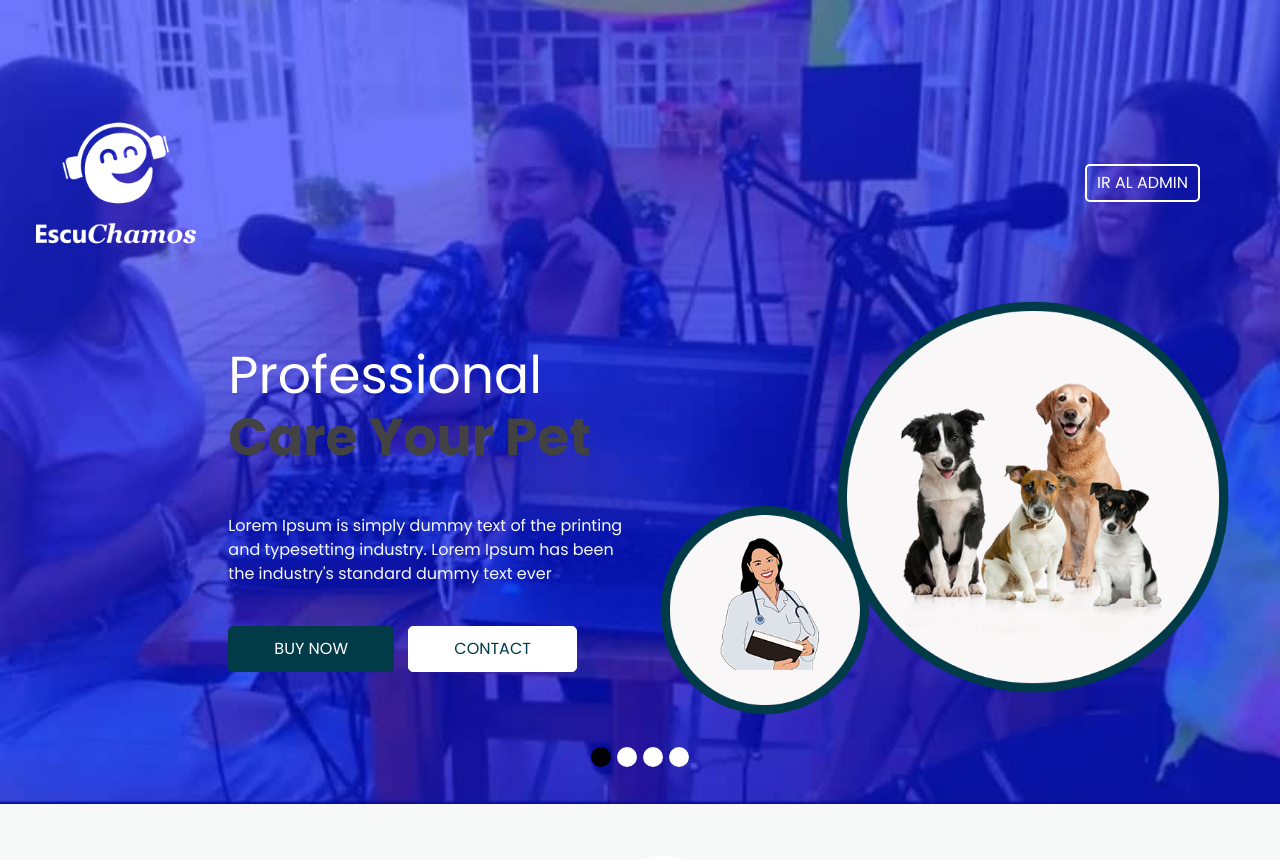
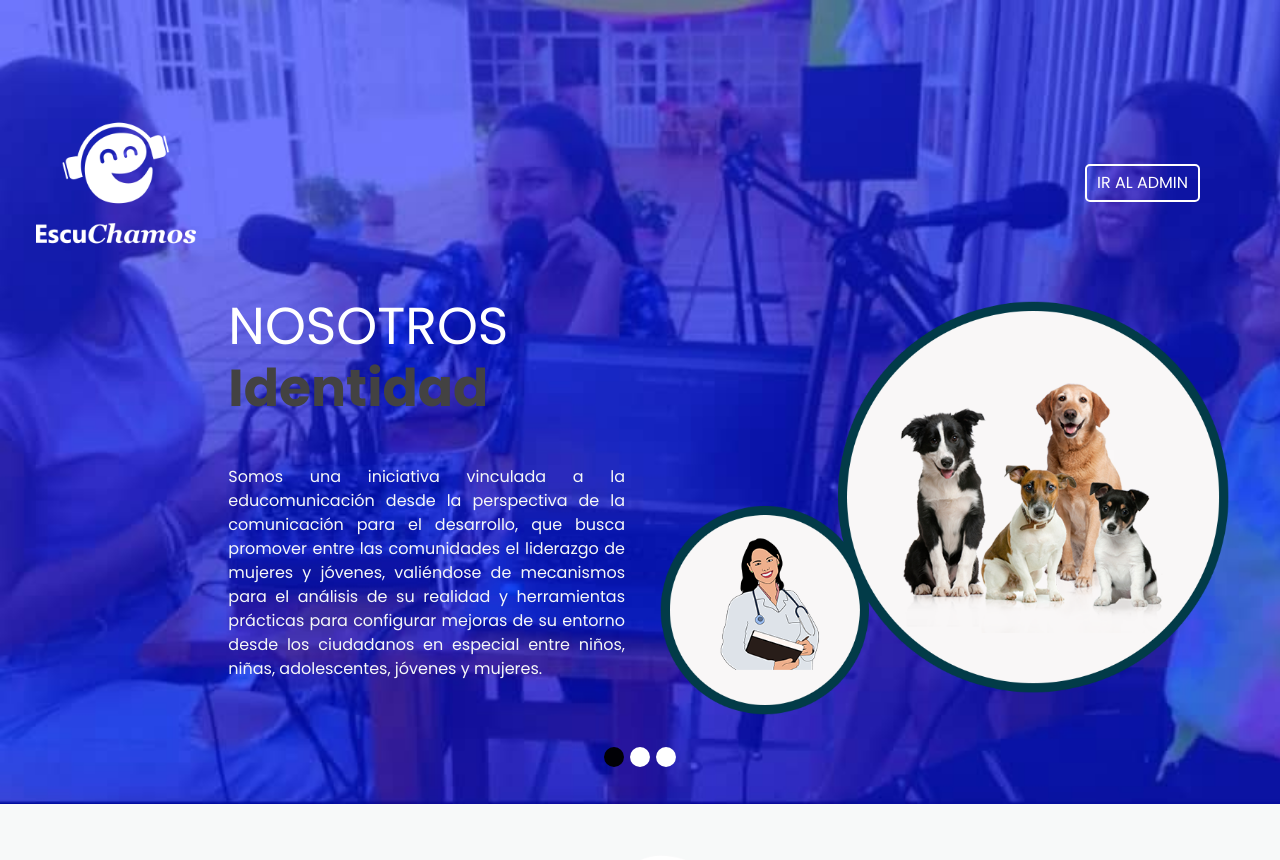
Before and after one commit to SusanDepablos/EscuChamosDjango, a Django app: page /index in a window 1280 px wide. Shown: the top 860 px of the page. Run offline with Django 5.2, Linux system fonts and the light colour scheme; parts of the project's set-up code (start-up, migrations or seed data) failed here and were passed over; some libraries are stand-ins or nearby versions.

Commit message:
arreglos vision, mision, identidad

```diff
--- a/core/templates/index.html
+++ b/core/templates/index.html
@@ -34,22 +34,16 @@
 
 <body>
   <div class="hero_area">
-
-
     <section class=" slider_section position-relative">
-
       <table>
         <tr>
           <td>
             <div class="container-fluid">
               <nav class="navbar navbar-expand-lg custom_nav-container ">
-
                 <img src="{% static 'images/logo-blanco.png' %}" alt="" class="img">
-
                 <form class="form-inline my-2 my-lg-0 ml-auto mb-3 mb-lg-0">
                   <a href="/admin/">Ir al Admin</a>
                 </form>
-
               </nav>
             </div>
           </td>
@@ -61,7 +55,6 @@
           <li data-target="#carouselExampleIndicators" data-slide-to="0" class="active"></li>
           <li data-target="#carouselExampleIndicators" data-slide-to="1"></li>
           <li data-target="#carouselExampleIndicators" data-slide-to="2"></li>
-          <li data-target="#carouselExampleIndicators" data-slide-to="3"></li>
         </ol>
         <div class="carousel-inner">
           <div class="carousel-item active">
@@ -70,26 +63,19 @@
                 <div class="col-md-4 offset-md-2">
                   <div class="slider_detail-box">
                     <h1>
-                      Professional
+                      NOSOTROS
                       <span>
-                        Care Your Pet
+                        Identidad
                       </span>
                     </h1>
-                    <p>
-                      Lorem Ipsum is simply dummy text of the printing and
-                      typesetting industry.
-                      Lorem Ipsum has been the industry's standard dummy text ever
+                    <p class="justificado">
+  Somos una iniciativa vinculada a la educomunicación desde la perspectiva de la comunicación para el desarrollo, que busca promover entre las comunidades el liderazgo de mujeres y jóvenes, valiéndose de mecanismos para el análisis de su realidad y herramientas prácticas para configurar mejoras de su entorno desde los ciudadanos en especial entre niños, niñas, adolescentes, jóvenes y mujeres.
                     </p>
                     <div class="btn-box">
-                      <a href="" class="btn-1">
-                        Buy now
-                      </a>
-                      <a href="" class="btn-2">
-                        Contact
-                      </a>
                     </div>
                   </div>
                 </div>
+
                 <div class="col-md-6">
                   <div class="slider_img-box">
                     <img src="images/slider-img.png" alt="">
@@ -98,32 +84,26 @@
               </div>
             </div>
           </div>
+
           <div class="carousel-item">
             <div class="container-fluid">
               <div class="row">
                 <div class="col-md-4 offset-md-2">
                   <div class="slider_detail-box">
                     <h1>
-                      Professional
+                      NOSOTROS
                       <span>
-                        Care Your Pet
+                        Misión
                       </span>
                     </h1>
-                    <p>
-                      Lorem Ipsum is simply dummy text of the printing and
-                      typesetting industry.
-                      Lorem Ipsum has been the industry's standard dummy text ever
+                    <p class="justificado">
+  Buscamos alcanzar la promoción social con acciones que mejoren las capacidades individuales y colectivas en las comunidades desde la educación y las herramientas comunicacionales para el fortalecimiento de la identidad comunitaria, la vivencia de herramientas de resolución de conflictos y el emprendimiento para la reconstrucción del tejido social.
                     </p>
                     <div class="btn-box">
-                      <a href="" class="btn-1">
-                        Buy now
-                      </a>
-                      <a href="" class="btn-2">
-                        Contact
-                      </a>
                     </div>
                   </div>
                 </div>
+
                 <div class="col-md-6">
                   <div class="slider_img-box">
                     <img src="images/slider-img.png" alt="">
@@ -132,66 +112,26 @@
               </div>
             </div>
           </div>
+
           <div class="carousel-item">
             <div class="container-fluid">
               <div class="row">
                 <div class="col-md-4 offset-md-2">
                   <div class="slider_detail-box">
                     <h1>
-                      Professional
+                      NOSOTROS
                       <span>
-                        Care Your Pet
+                        Visión
                       </span>
                     </h1>
-                    <p>
-                      Lorem Ipsum is simply dummy text of the printing and
-                      typesetting industry.
-                      Lorem Ipsum has been the industry's standard dummy text ever
+                    <p class="justificado">
+  Constituirnos en una red de ciudadanos proactivos conectados en diversos puntos del país y del mundo desde la educomunicación con poder de convocatoria y movilización en las comunidades para gestionar intervención de los contextos desde los ciudada.nos y su incidencia local, para alcanzar mejoras sostenibles de sus proyectos de vida individuales y colectivos.
                     </p>
                     <div class="btn-box">
-                      <a href="" class="btn-1">
-                        Buy now
-                      </a>
-                      <a href="" class="btn-2">
-                        Contact
-                      </a>
                     </div>
                   </div>
                 </div>
-                <div class="col-md-6">
-                  <div class="slider_img-box">
-                    <img src="images/slider-img.png" alt="">
-                  </div>
-                </div>
-              </div>
-            </div>
-          </div>
-          <div class="carousel-item">
-            <div class="container-fluid">
-              <div class="row">
-                <div class="col-md-4 offset-md-2">
-                  <div class="slider_detail-box">
-                    <h1>
-                      Professional
-                      <span>
-                        Care Your Pet
-                      </span>
-                    </h1>
-                    <p>
-                      Lorem Ipsum is simply dummy text of the printing and
-                      typesetting industry.
-                      Lorem Ipsum has been the industry's standard dummy text ever
-                    </p>
-                    <div class="btn-box">
-                      <a href="" class="btn-1">
-                        Buy now
-                      </a>
-                      <a href="" class="btn-2">
-                        Contact
-                      </a>
-                    </div>
-                  </div>
-                </div>
+
                 <div class="col-md-6">
                   <div class="slider_img-box">
                     <img src="images/slider-img.png" alt="">
@@ -202,9 +142,7 @@
           </div>
         </div>
       </div>
-
     </section>
-    <!-- end slider section -->
   </div>
 
   <!-- about section -->
@@ -241,7 +179,7 @@
     </div>
   </section>
 
-  <!-- service section -->
+
   <section class="service_section layout_padding">
     <div class="container-fluid">
       <div class="row">
@@ -308,7 +246,7 @@
     </div>
   </section>
 
-  <!-- gallery section -->
+
   <section class="gallery-section layout_padding">
     <div class="container">
       <h2>
@@ -335,20 +273,13 @@
   </section>
 
 
-
-  <!-- end gallery section -->
-
-  <!-- buy section -->
-
   <section class="buy_section layout_padding">
     <div class="container">
 
     </div>
   </section>
 
-  <!-- end buy section -->
 
-  <!-- client section -->
   <section class="client_section layout_padding-bottom">
     <div class="container">
       <h2 class="custom_heading text-center">
@@ -383,6 +314,7 @@
               </div>
             </div>
           </div>
+
           <div class="carousel-item">
             <div class="layout_padding2 pl-100">
               <div class="client_container ">
@@ -400,6 +332,7 @@
               </div>
             </div>
           </div>
+
           <div class="carousel-item">
             <div class="layout_padding2 pl-100">
               <div class="client_container ">
@@ -417,6 +350,7 @@
               </div>
             </div>
           </div>
+
           <div class="carousel-item">
             <div class="layout_padding2 pl-100">
               <div class="client_container ">
@@ -434,6 +368,7 @@
               </div>
             </div>
           </div>
+
           <div class="carousel-item">
             <div class="layout_padding2 pl-100">
               <div class="client_container ">
@@ -452,16 +387,10 @@
             </div>
           </div>
         </div>
+      </div>
+    </div>
+  </section>
 
-      </div>
-
-
-    </div>
-
-  </section>
-  <!-- end client section -->
-
-  <!-- map section -->
 
   <section class="map_section">
     <div class="map_container" style="height: 500px; width: 100%;">
@@ -478,14 +407,9 @@
   </section>
 
 
-
-  <!-- end map section -->
-
-  <!-- info section -->
   <section class="info_section layout_padding2">
     <div class="container">
       <div class="info_items">
-        <a href="">
           <div class="item ">
             <div class="img-box box-1">
               <img src="" alt="">
@@ -496,8 +420,7 @@
               </p>
             </div>
           </div>
-        </a>
-        <a href="">
+
           <div class="item ">
             <div class="img-box box-2">
               <img src="" alt="">
@@ -508,33 +431,27 @@
               </p>
             </div>
           </div>
-        </a>
-        <a href="">
+
           <div class="item ">
             <div class="img-box box-3">
               <img src="" alt="">
             </div>
             <div class="detail-box">
               <p>
-                EscuChamos@gmail.com
+                escuchamos2024@gmail.com
               </p>
             </div>
           </div>
-        </a>
       </div>
     </div>
   </section>
 
-  <!-- end info_section -->
 
-  <!-- footer section -->
   <section class="container-fluid footer_section">
     <p>
-      &copy; 2024 Todos los derechos reservados por
-      <a href="https://html.design/">EscuChamos</a>
+      &copy; 2024 Todos los derechos reservados por EscuChamos
     </p>
   </section>
-  <!-- footer section -->
 
   <!-- JavaScript files -->
   <script type="text/javascript" src="{% static 'js/jquery-3.4.1.min.js' %}"></script>
```
Lines whose indentation alone changed are shown as unchanged.
